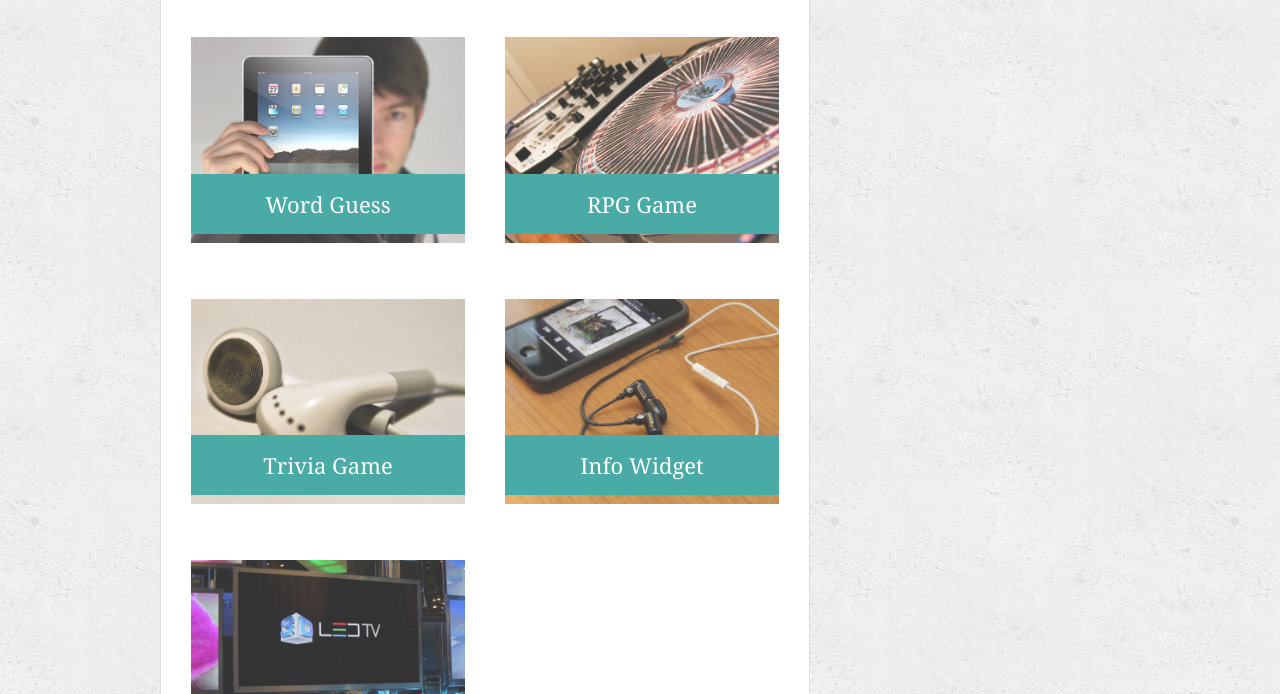
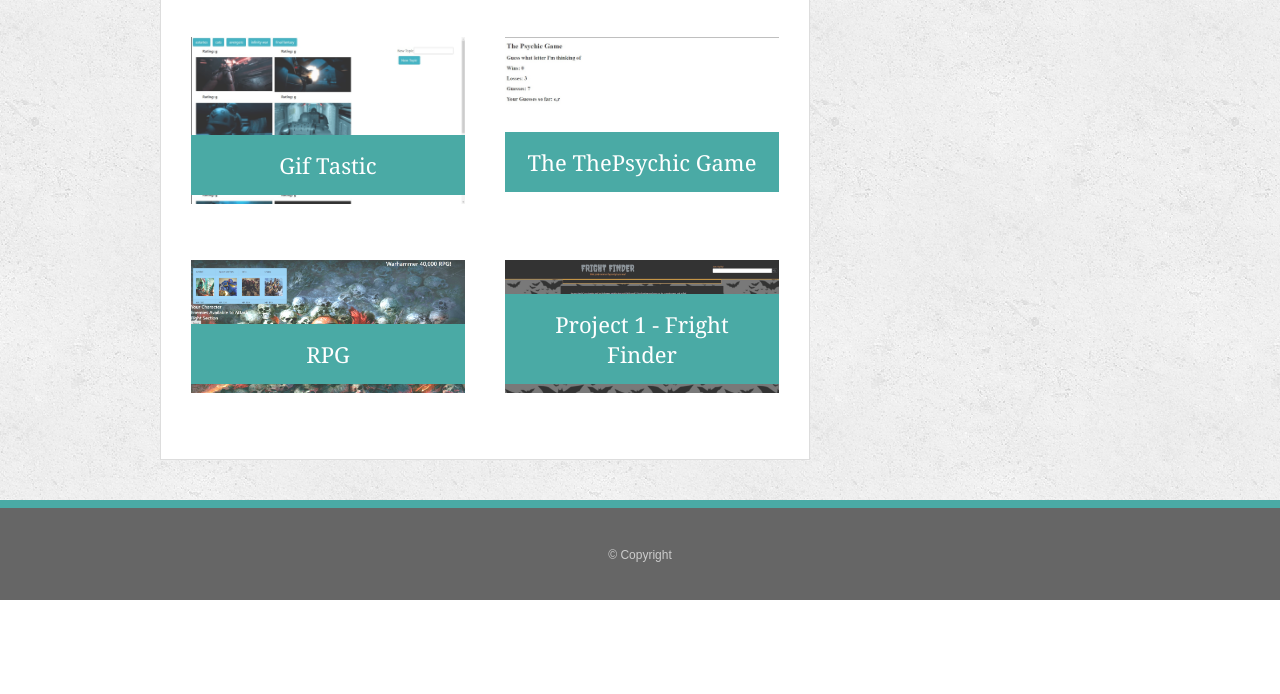
Before and after one commit to raymondt1234/Responsive-Portfolio, a plain HTML site: page portfolio.html in a window 1280 px wide. Shown: the part 236-930 px from the top of the page. After the commit the page ends 836 px from the top, so only its background shows below. Drawn offline with Linux system fonts and the light colour scheme.

```diff
--- a/assets/css/style.css
+++ b/assets/css/style.css
@@ -1,4 +1,4 @@
-@import url("reset.css");
+@import url("./reset.css");
 
 body {
   font-family: Arial, "Helvetica Neue", Helvetica, sans-serif;
--- a/portfolio.html
+++ b/portfolio.html
@@ -28,29 +28,24 @@
       <h1>Portfolio</h1>
 
       <div class="work">
-        <img src="assets/images/technics-q-c-640-480-1.jpg" alt="Word Guess">
+        <img src="./assets/images/GifTastic.jpg" alt="Gif Tastic">
 
-        <h3>Word Guess</h3>
+        <h3>Gif Tastic</h3>
       </div>
       <div class="work">
-        <img src="assets/images/technics-q-c-640-480-2.jpg" alt="RPG Game">
+        <img src="./assets/images/ThePsychicGame.jpg" alt="The ThePsychic Game">
 
-        <h3>RPG Game</h3>
+        <h3>The ThePsychic Game</h3>
       </div>
       <div class="work">
-        <img src="assets/images/technics-q-c-640-480-5.jpg" alt="Trivia Game">
+        <img src="./assets/images/RPG.jpg" alt="RPG">
 
-        <h3>Trivia Game</h3>
+        <h3>RPG</h3>
       </div>
       <div class="work">
-        <img src="assets/images/technics-q-c-640-480-7.jpg" alt="Info Widget">
+        <img src="./assets/images/Project-1.jpg" alt="Project 1">
 
-        <h3>Info Widget</h3>
-      </div>
-      <div class="work">
-        <img src="assets/images/technics-q-c-640-480-9.jpg"  alt="Rock Paper Scissors">
-
-        <h3>Rock Paper Scissors</h3>
+        <h3>Project 1 - Fright Finder</h3>
       </div>
 
     </section>
```
Also changed, not shown: contact.html (+1 -1 lines), index.html (+2 -4 lines), assets/images/GifTastic.jpg (added), assets/images/Project-1.jpg (added), assets/images/RPG.jpg (added), assets/images/Solitaire_closeup1.png (added), assets/images/ThePsychicGame.jpg (added), assets/images/cat.jpg (deleted), assets/images/technics-q-c-640-480-1.jpg (deleted), assets/images/technics-q-c-640-480-2.jpg (deleted), assets/images/technics-q-c-640-480-5.jpg (deleted), assets/images/technics-q-c-640-480-7.jpg (deleted), assets/images/technics-q-c-640-480-9.jpg (deleted).
